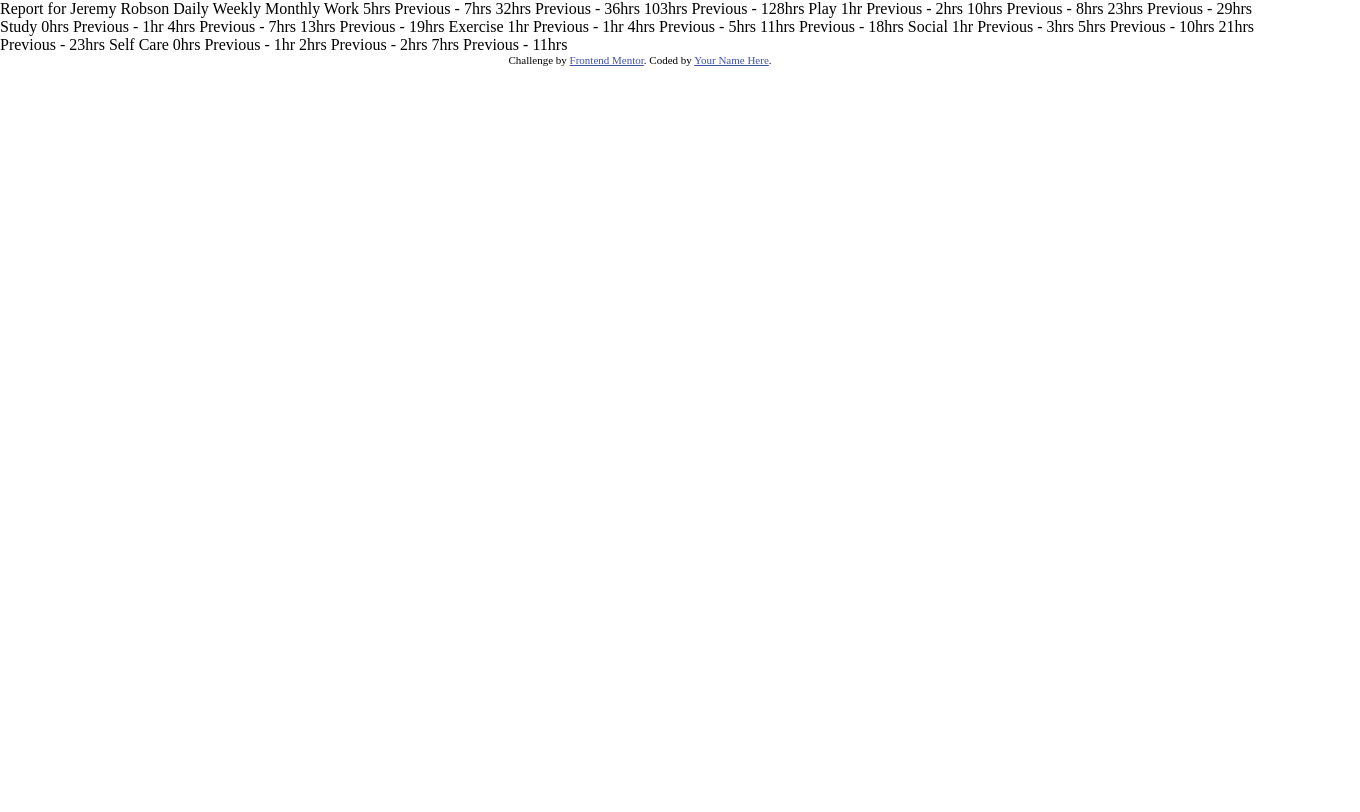
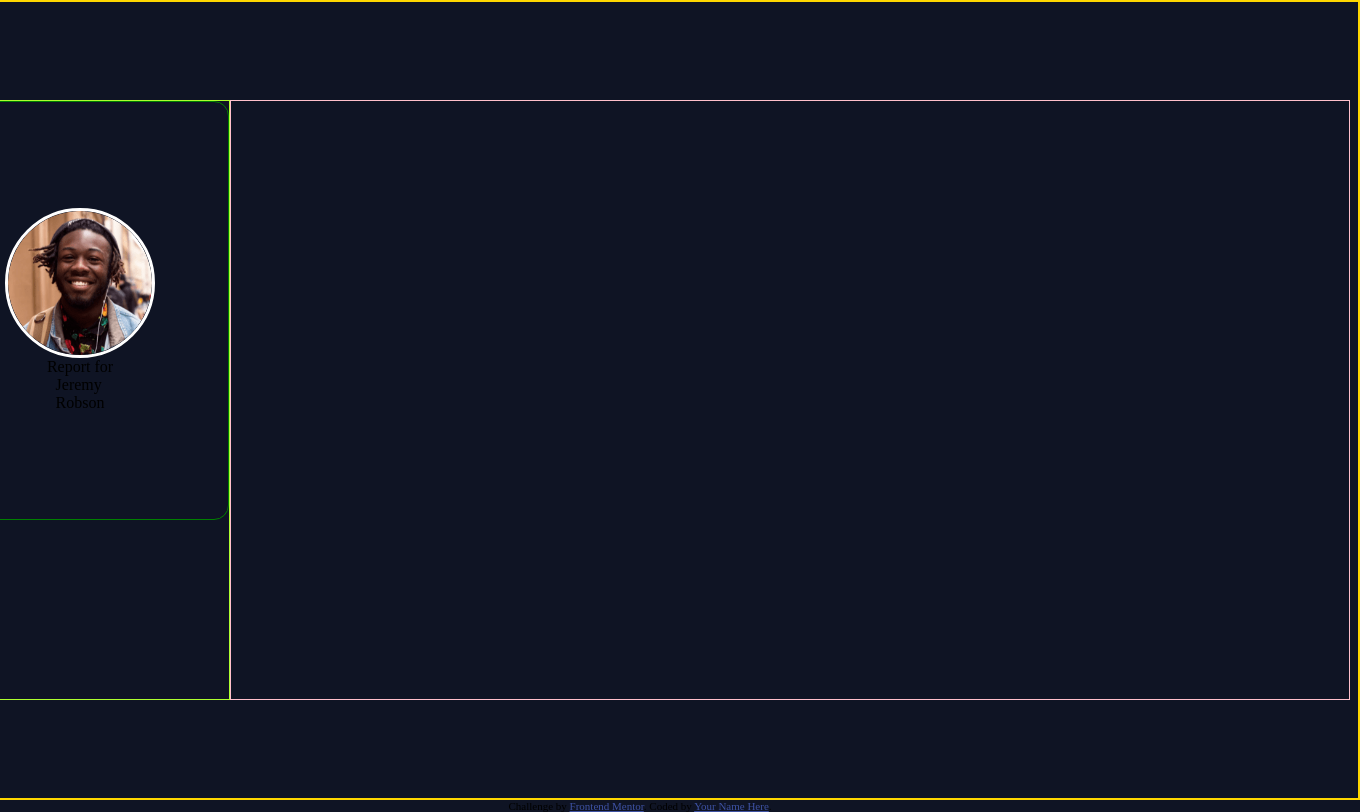
Before and after one commit to SmaelNicolas/timeTracking, a plain HTML site: page index.html in a window 1280 px wide. Shown: the whole page, 1360 px wide, since content can reach past the window. Drawn offline with Linux system fonts and the light colour scheme.

Commit message:
containers

```diff
--- a/index.html
+++ b/index.html
@@ -15,96 +15,56 @@
 
 <body>
 
-    Report for
-    Jeremy Robson
+    <main class="main">
 
-    Daily
-    Weekly
-    Monthly
+        <section class="presentation">
+            <div class="person">
+                <img class="imgPerson" src="images\image-jeremy.png" alt="">
+                <p class="preName">Report for</p>
+                <p class="name">Jeremy <br> Robson</p>
+            </div>
+            <div class="times">
+                <p>Daily</p>
+                <p>Weekly</p>
+                <p>Monthly</p>
+            </div>
+        </section>
 
-    Work
-    5hrs
-    <!-- daily -->
-    Previous - 7hrs
-    <!-- daily -->
-    32hrs
-    <!-- weekly -->
-    Previous - 36hrs
-    <!-- weekly -->
-    103hrs
-    <!-- monthly -->
-    Previous - 128hrs
-    <!-- monthly -->
+        <section class="cardsContainer">
 
-    Play
-    1hr
-    <!-- daily -->
-    Previous - 2hrs
-    <!-- daily -->
-    10hrs
-    <!-- weekly -->
-    Previous - 8hrs
-    <!-- weekly -->
-    23hrs
-    <!-- monthly -->
-    Previous - 29hrs
-    <!-- monthly -->
+            <div class="card" id="work">
+                <div class="title"></div>
+                <div class="hours"></div>
+                <div class="info"></div>
+            </div>
+            <div class="card" id="play">
+                <div class="title"></div>
+                <div class="hours"></div>
+                <div class="info"></div>
+            </div>
+            <div class="card" id="study">
+                <div class="title"></div>
+                <div class="hours"></div>
+                <div class="info"></div>
+            </div>
+            <div class="card" id="exercise">
+                <div class="title"></div>
+                <div class="hours"></div>
+                <div class="info"></div>
+            </div>
+            <div class="card" id="social">
+                <div class="title"></div>
+                <div class="hours"></div>
+                <div class="info"></div>
+            </div>
+            <div class="card" id="selfCare">
+                <div class="title"></div>
+                <div class="hours"></div>
+                <div class="info"></div>
+            </div>
 
-    Study
-    0hrs
-    <!-- daily -->
-    Previous - 1hr
-    <!-- daily -->
-    4hrs
-    <!-- weekly -->
-    Previous - 7hrs
-    <!-- weekly -->
-    13hrs
-    <!-- monthly -->
-    Previous - 19hrs
-    <!-- monthly -->
-
-    Exercise
-    1hr
-    <!-- daily -->
-    Previous - 1hr
-    <!-- daily -->
-    4hrs
-    <!-- weekly -->
-    Previous - 5hrs
-    <!-- weekly -->
-    11hrs
-    <!-- monthly -->
-    Previous - 18hrs
-    <!-- monthly -->
-
-    Social
-    1hr
-    <!-- daily -->
-    Previous - 3hrs
-    <!-- daily -->
-    5hrs
-    <!-- weekly -->
-    Previous - 10hrs
-    <!-- weekly -->
-    21hrs
-    <!-- monthly -->
-    Previous - 23hrs
-    <!-- monthly -->
-
-    Self Care
-    0hrs
-    <!-- daily -->
-    Previous - 1hr
-    <!-- daily -->
-    2hrs
-    <!-- weekly -->
-    Previous - 2hrs
-    <!-- weekly -->
-    7hrs
-    <!-- monthly -->
-    Previous - 11hrs
-    <!-- monthly -->
+        </section>
+    </main>
 
 
     <div class="attribution">
--- a/styles/css/styles.css
+++ b/styles/css/styles.css
@@ -1,11 +1,51 @@
+@font-face {
+  font-family: Rubick;
+  src: url("https://fonts.googleapis.com/css2?family=Open+Sans&family=Rubik:wght@300;400;500&display=swap"); }
+
 * {
   box-sizing: border-box;
   padding: 0;
-  margin: 0; }
+  margin: 0;
+  font-family: Rubick; }
 
-@font-face {
-  font-family: Rubick;
-  src: url("https://fonts.googleapis.com/css2?family=Open+Sans&family=Rubik:wght@300;400;500&display=swap"); }
+body {
+  display: flex;
+  flex-direction: column;
+  justify-content: center;
+  align-items: center;
+  background-color: #0f1424; }
+
+.main {
+  width: 1440px;
+  height: 100vh;
+  background-color: #0f1424;
+  border: 2px solid gold;
+  display: flex;
+  flex-direction: row;
+  justify-content: center;
+  align-items: center; }
+  .main .presentation {
+    width: 300px;
+    height: 600px;
+    border: 1px solid greenyellow; }
+    .main .presentation .person {
+      width: 100%;
+      height: 70%;
+      border-radius: 15px;
+      border: 1px solid green;
+      display: flex;
+      flex-direction: column;
+      justify-content: center;
+      align-items: center; }
+      .main .presentation .person .imgPerson {
+        border-radius: 50%;
+        width: 150px;
+        height: 150px;
+        border: 3px solid white; }
+  .main .cardsContainer {
+    width: 1120px;
+    height: 600px;
+    border: 1px solid pink; }
 
 .attribution {
   font-size: 11px;
```
